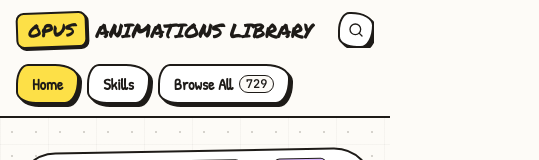
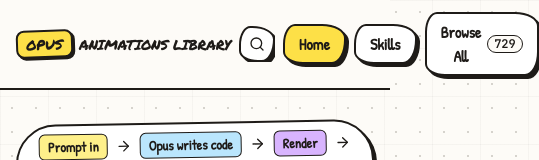
Before and after one commit to jusnie/Animations-Library, a React (Vite) app: page / in a window 390 px wide. Shown: the top 160 px of the page, 539 px wide, since content can reach past the window. Built offline with nearby package versions, Linux system fonts and the light colour scheme.

Commit message:
Compact header title and keep expanding search bar on same row
Co-authored-by: arena-agent <297053741+arena-agent@users.noreply.github.com>

```diff
--- a/src/App.jsx
+++ b/src/App.jsx
@@ -266,23 +266,23 @@ export default function App() {
     <div className="min-h-screen flex flex-col transition-colors">
       {/* Top Sketchbook Navbar */}
       <header className="sticky top-0 z-30 bg-[#fdfbf7]/95 backdrop-blur-sm border-b-2 border-[#1e1b18] px-4 sm:px-8 py-3">
-        <div className="max-w-6xl mx-auto flex flex-wrap items-center justify-between gap-4">
+        <div className="max-w-6xl mx-auto flex items-center justify-between gap-2 sm:gap-4">
           <button
             onClick={() => setView('home')}
-            className="flex items-center gap-2 text-left group cursor-pointer"
+            className="flex items-center gap-1.5 sm:gap-2 text-left group cursor-pointer shrink-0"
           >
-            <span className="inline-block bg-[#fde047] border-2 border-[#1e1b18] px-2.5 py-0.5 rounded-lg font-marker text-lg sm:text-xl -rotate-2 group-hover:rotate-0 transition-transform shadow-[2px_2px_0px_#1e1b18]">
+            <span className="inline-block bg-[#fde047] border-2 border-[#1e1b18] px-2 py-0.5 rounded-lg font-marker text-sm sm:text-base -rotate-2 group-hover:rotate-0 transition-transform shadow-[2px_2px_0px_#1e1b18]">
               OPUS
             </span>
-            <span className="font-marker text-xl sm:text-2xl tracking-tight">
+            <span className="font-marker text-sm sm:text-lg tracking-tight whitespace-nowrap">
               ANIMATIONS LIBRARY
             </span>
           </button>
 
-          <div className="flex items-center gap-2 ml-auto">
+          <div className="flex items-center gap-2 ml-auto shrink-0">
             <div
               className={`relative flex items-center justify-end overflow-hidden transition-all duration-300 ease-out ${
-                searchOpen || searchQuery ? 'w-56 sm:w-72' : 'w-10'
+                searchOpen || searchQuery ? 'w-36 sm:w-64' : 'w-9'
               }`}
             >
               {searchOpen || searchQuery ? (
```
